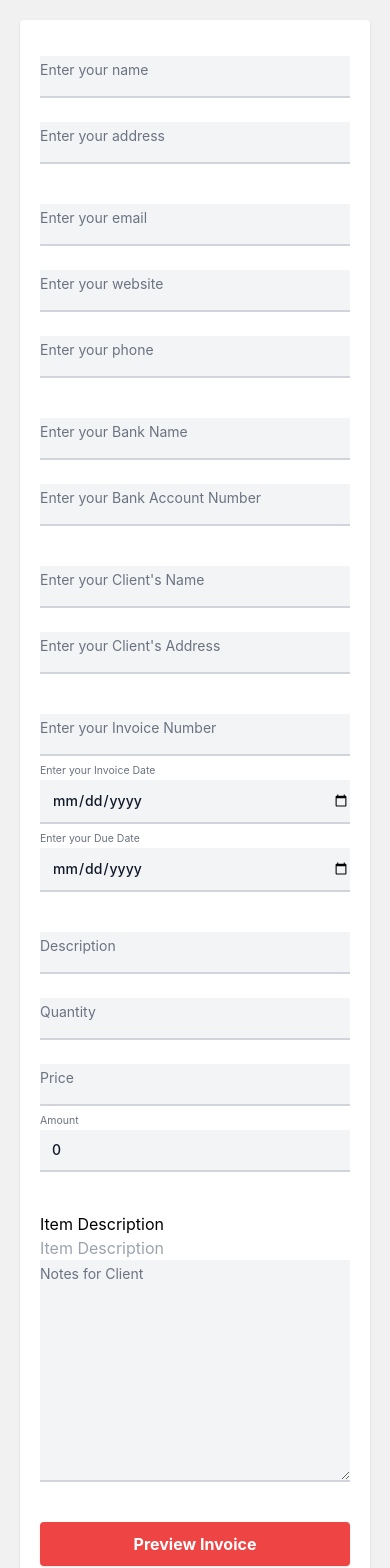
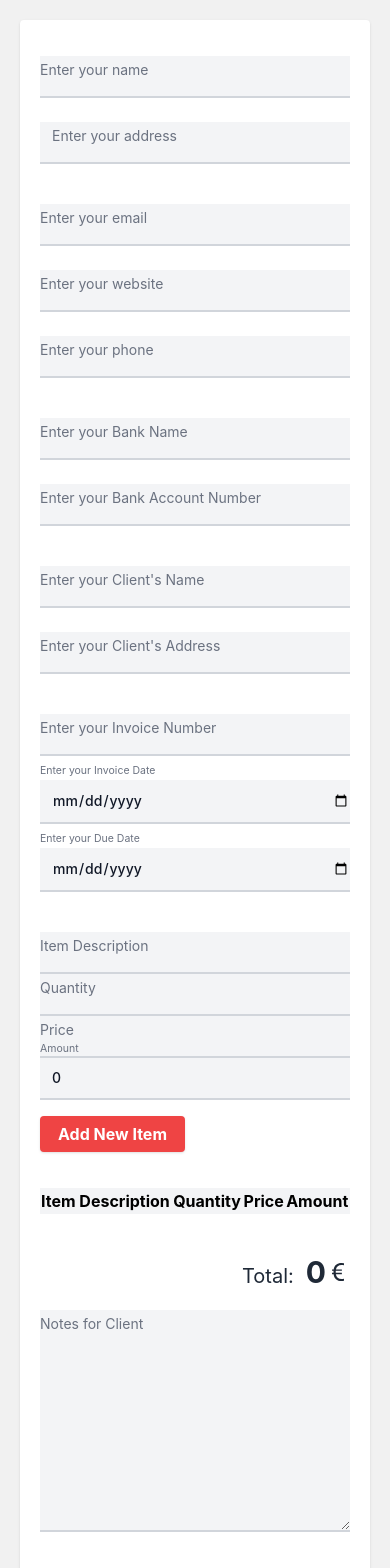
Before and after one commit to granitnebiu/generate-invoice, a React (Create React App) app: page / in a window 390 px wide. Shown: the top 1568 px of the page. Built offline with nearby package versions, Linux system fonts and the light colour scheme.

Commit message:
Almost finished added edit, delete, total sum etc

```diff
--- a/src/App.js
+++ b/src/App.js
@@ -27,6 +27,8 @@ export default function App() {
   const [quantity, setQuantity] = useState("");
   const [price, setPrice] = useState("");
   const [amount, setAmount] = useState("");
+  const [list, setList] = useState("");
+  const [total, setTotal] = useState(0);
 
   const handlePrint = () => {
     window.print();
@@ -41,7 +43,15 @@ export default function App() {
             <MainDetails name={name} address={address} email={email} />
             <ClientDetails clientName={clientName} clientAddress={clientAddress} />
             <Date invoiceNumber={invoiceNumber} invoiceDate={invoiceDate} dueDate={dueDate} />
-            <Table description={description} amount={amount} price={price} quantity={quantity} />
+            <Table
+              description={description}
+              amount={amount}
+              price={price}
+              quantity={quantity}
+              list={list}
+              total={total}
+              setTotal={setTotal}
+            />
             <Notes notes={notes} />
             <Footer
               name={name}
@@ -99,7 +109,7 @@ export default function App() {
                 />
                 <label
                   htmlFor="address"
-                  className="absolute top-1 z-10 origin-[0] -translate-y-6 scale-75 transform text-sm text-gray-500 duration-300 peer-placeholder-shown:translate-y-0 peer-placeholder-shown:scale-100 peer-focus:left-0 peer-focus:-translate-y-6 peer-focus:scale-75 peer-focus:font-medium peer-focus:text-red-600  "
+                  className=" absolute top-1 z-10 origin-[0] -translate-y-6 scale-75 transform pl-3 text-sm text-gray-500 duration-300 peer-placeholder-shown:translate-y-0 peer-placeholder-shown:scale-100 peer-focus:left-0 peer-focus:-translate-y-6 peer-focus:scale-75 peer-focus:font-medium peer-focus:text-red-600  "
                 >
                   Enter your address
                 </label>
@@ -301,7 +311,7 @@ export default function App() {
                   type="date"
                   name="dueDate"
                   id="dueDate"
-                  className="peer block w-full appearance-none border-0 border-b-2 border-gray-300 bg-gray-100 py-2.5 px-0 pl-3  pl-3 text-sm font-medium text-gray-900 focus:border-red-600 focus:outline-none focus:ring-0  "
+                  className="peer block w-full appearance-none border-0 border-b-2 border-gray-300 bg-gray-100 py-2.5 px-0  pl-3 text-sm font-medium text-gray-900 focus:border-red-600 focus:outline-none focus:ring-0  "
                   placeholder=" "
                   autoComplete="off"
                   value={dueDate}
@@ -324,6 +334,10 @@ export default function App() {
               price={price}
               setQuantity={setQuantity}
               quantity={quantity}
+              list={list}
+              setList={setList}
+              total={total}
+              setTotal={setTotal}
             />
 
             {/* client notes  */}
--- a/src/components/Header.js
+++ b/src/components/Header.js
@@ -23,12 +23,12 @@ export default function Header({ handlePrint }) {
               Download
             </button>
 
-            <button
+            {/* <button
               onClick={handlePrint}
               className="rounded border-2 border-green-500 bg-green-500 px-8  py-2 font-bold text-white shadow transition-all duration-500 hover:bg-transparent hover:text-green-500"
             >
               Send
-            </button>
+            </button> */}
           </div>
         </div>
       </header>
--- a/src/components/Table.js
+++ b/src/components/Table.js
@@ -1,9 +1,10 @@
 import React from "react";
+import { BsCurrencyEuro } from "react-icons/bs";
 
-export default function Table({ description, quantity, price, amount }) {
+export default function Table({ list, total, setTotal }) {
   return (
     <>
-      <table className="my-5 w-full">
+      <table className="my-5 mb-10 w-full">
         <thead>
           <tr className="bg-gray-100 font-bold">
             <td>Item Description</td>
@@ -12,7 +13,9 @@ export default function Table({ description, quantity, price, amount }) {
             <td>Amount</td>
           </tr>
         </thead>
-
+        {list !== "" &&
+          list.map(({ id, description, quantity, price, amount }) => (
+            <React.Fragment key={id}>
               <thead className="">
                 <tr>
                   <td>{description}</td>
@@ -21,7 +24,16 @@ export default function Table({ description, quantity, price, amount }) {
                   <td>{amount}</td>
                 </tr>
               </thead>
+            </React.Fragment>
+          ))}
       </table>
+      <div className="flex items-end justify-end pb-5 text-3xl font-bold text-gray-800">
+        <span className="pr-3 text-xl font-normal"> Total: </span>
+        <div className="flex items-center">
+          <span> {total.toLocaleString()}</span>
+          <BsCurrencyEuro className="h-6 w-6" />
+        </div>
+      </div>
     </>
   );
 }
--- a/src/components/TableFrom.js
+++ b/src/components/TableFrom.js
@@ -1,4 +1,8 @@
-import React, { useEffect } from "react";
+import React, { useEffect, useState } from "react";
+import { BsTrash } from "react-icons/bs";
+import { FiEdit } from "react-icons/fi";
+import { BsCurrencyEuro } from "react-icons/bs";
+import { v4 as uuid } from "uuid";
 
 export default function TableFrom({
   description,
@@ -9,19 +13,72 @@ export default function TableFrom({
   setAmount,
   price,
   setPrice,
+  setList,
+  list,
+  total,
+  setTotal,
 }) {
+  const [isEditing, setIsEditing] = useState(false);
+  //create unique ID
+  const unique_id = uuid();
+  //submit form function
+  const handleSubmit = (e) => {
+    e.preventDefault();
+
+    const newItems = {
+      id: unique_id,
+      description,
+      quantity,
+      price,
+      amount,
+    };
+    setDescription("");
+    setQuantity("");
+    setPrice("");
+    setAmount("");
+    setList([...list, newItems]);
+    setIsEditing(false);
+  };
+  //calculate Items amount
   useEffect(() => {
-    const calculateAmount = () => {
     setAmount(quantity * price);
+  }, [quantity, price, setAmount]);
+
+  //calculate total amount of items in table
+  useEffect(() => {
+    let rows = document.querySelectorAll(".amount");
+    let sum = 0;
+
+    for (let i = 0; i < rows.length; i++) {
+      if (rows[i].className === "amount") {
+        sum += isNaN(rows[i].innerHTML) ? 0 : parseInt(rows[i].innerHTML);
+        setTotal(sum);
+      }
+    }
+  });
+
+  //delete function
+  const deleteTableRow = (id) => {
+    // console.log(id);
+    // console.log(list.filter((row) => console.log(row.id !== id)));
+    setList(list.filter((row) => row.id !== id));
   };
-    calculateAmount(amount);
-  }, [amount, quantity, price, setAmount]);
+  // edit function
+  const editRow = (id) => {
+    const editingRow = list.find((row) => row.id === id);
+    setList(list.filter((row) => row.id !== id));
+    setIsEditing(true);
+    setDescription(editingRow.description);
+    setQuantity(editingRow.quantity);
+    setPrice(editingRow.price);
+  };
 
   return (
     <>
-      <div className="my-4 grid md:grid-cols-4 md:gap-6">
+      <form className="" onSubmit={handleSubmit}>
+        <div className=" grid md:grid-cols-4 md:gap-6">
           {/* description */}
-        <div className="group relative z-0 mb-6 w-full">
+          <div className="group relative z-0 w-full">
             <input
               type="text"
               name="description"
@@ -37,11 +94,11 @@ export default function TableFrom({
               htmlFor="description"
               className="absolute top-1 z-10 origin-[0] -translate-y-6 scale-75 transform text-sm text-gray-500 duration-300 peer-placeholder-shown:translate-y-0 peer-placeholder-shown:scale-100 peer-focus:left-0 peer-focus:-translate-y-6 peer-focus:scale-75 peer-focus:font-medium peer-focus:text-red-600  "
             >
-            Description
+              Item Description
             </label>
           </div>
           {/* quantity */}
-        <div className="group relative z-0 mb-6 w-full">
+          <div className="group relative z-0 w-full">
             <input
               type="number"
               name="quantity"
@@ -61,7 +118,7 @@ export default function TableFrom({
             </label>
           </div>
           {/* prise */}
-        <div className="group relative z-0 mb-6 w-full">
+          <div className="group relative z-0  w-full">
             <input
               type="number"
               name="prise"
@@ -81,7 +138,7 @@ export default function TableFrom({
             </label>
           </div>
           {/* amount */}
-        <div className="group relative z-0 mb-6 w-full">
+          <div className="group relative z-0 w-full">
             <p
               id="amount"
               className="disabled peer block w-full select-none appearance-none border-0 border-b-2 border-gray-300 bg-gray-100 py-2.5 px-0  pl-3 text-sm font-medium text-gray-900 focus:border-red-600 focus:outline-none focus:ring-0  "
@@ -96,8 +153,56 @@ export default function TableFrom({
             </label>
           </div>
         </div>
-      <label htmlFor="">Item Description</label>
-      <input type="text" name="description" id="description" placeholder="Item Description" />
+
+        <button
+          type="submit"
+          className="my-4 rounded border-2 border-red-500 bg-red-500 px-4  py-1 font-bold text-white shadow transition-all duration-500 hover:bg-transparent hover:text-red-500"
+        >
+          {isEditing ? "Save Changes" : " Add New Item"}
+        </button>
+      </form>
+
+      {/* table items  */}
+      <table className="mt-5 mb-10 w-full">
+        <thead>
+          <tr className="bg-gray-100 font-bold">
+            <td>Item Description</td>
+            <td>Quantity</td>
+            <td>Price</td>
+            <td>Amount</td>
+          </tr>
+        </thead>
+        {list !== "" &&
+          list.map(({ id, description, quantity, price, amount }) => (
+            <React.Fragment key={id}>
+              <thead className="">
+                <tr>
+                  <td>{description}</td>
+                  <td>{quantity}</td>
+                  <td>{price}</td>
+                  <td className="amount">{amount}</td>
+                  <td>
+                    <button onClick={() => deleteTableRow(id)}>
+                      <BsTrash className="text-red-700" />
+                    </button>
+                  </td>
+                  <td>
+                    <button onClick={() => editRow(id)}>
+                      <FiEdit className="text-green-700" />
+                    </button>
+                  </td>
+                </tr>
+              </thead>
+            </React.Fragment>
+          ))}
+      </table>
+      <div className="flex items-end justify-end pb-5 text-3xl font-bold text-gray-800">
+        <span className="pr-3 text-xl font-normal"> Total: </span>
+        <div className="flex items-center">
+          <span> {total.toLocaleString()}</span>
+          <BsCurrencyEuro className="h-6 w-6" />
+        </div>
+      </div>
     </>
   );
 }
```
Lines whose indentation alone changed are shown as unchanged.
